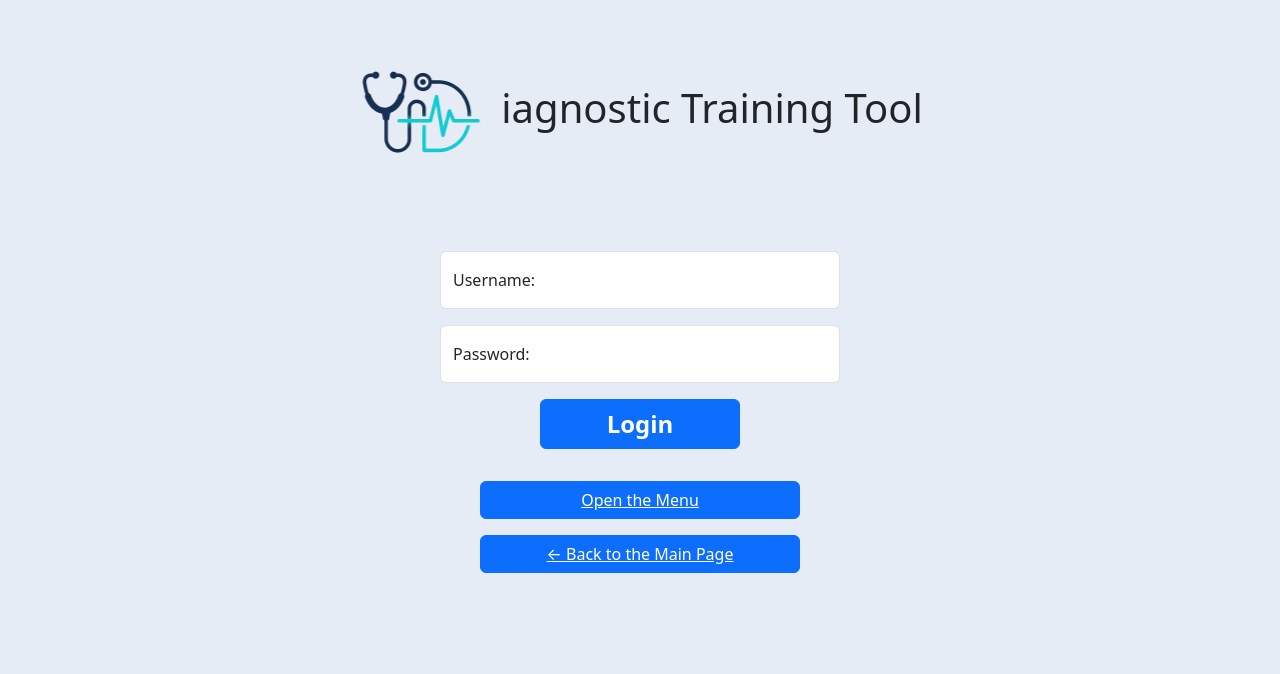
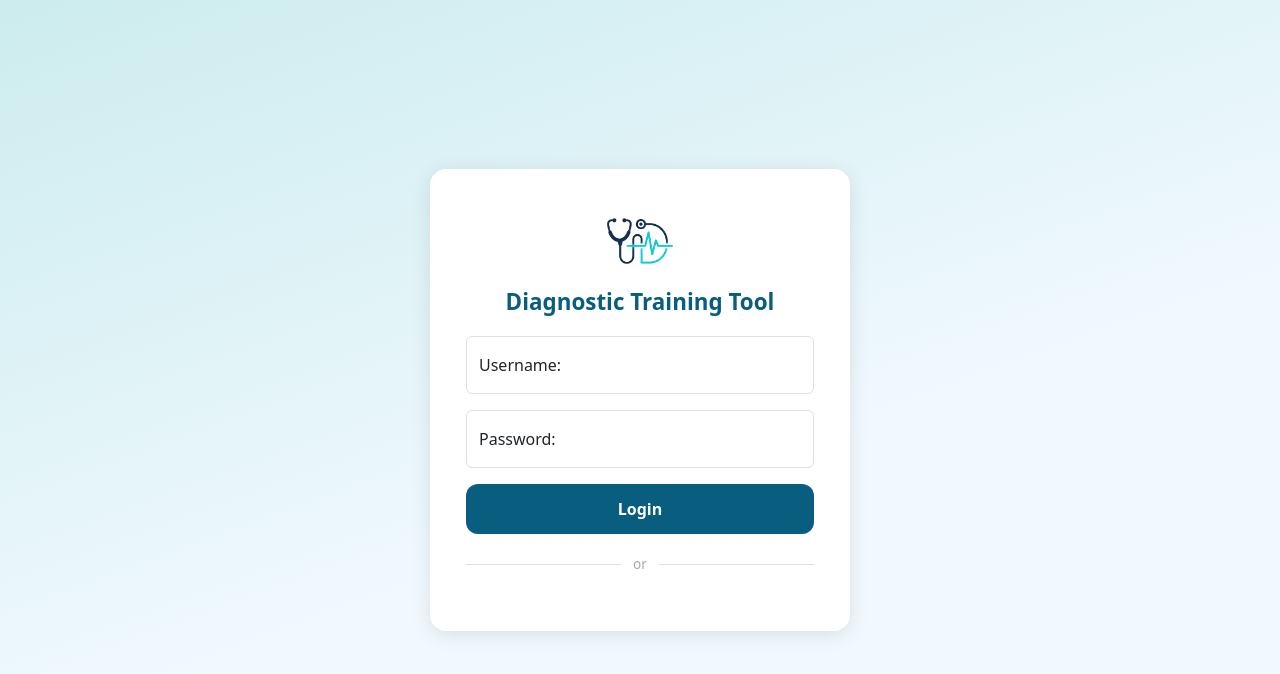
Before and after one commit to eddie-reyes/dtt, a React (Vite) app: page /login in a window 1280 px wide. Shown: the top 674 px of the page. Built offline with nearby package versions, Linux system fonts and the light colour scheme.

Commit message:
updated UI

```diff
--- a/index.html
+++ b/index.html
@@ -5,6 +5,9 @@
     <link rel="icon" type="image/svg+xml" href="src/assets/logo.png" />
     <meta name="viewport" content="width=device-width, initial-scale=1.0" />
     <title>Diagnostic Training Tool</title>
+    <link rel="preconnect" href="https://fonts.googleapis.com" />
+    <link rel="preconnect" href="https://fonts.gstatic.com" crossorigin />
+    <link href="https://fonts.googleapis.com/css2?family=Inter:wght@400;500;600;700&display=swap" rel="stylesheet" />
   </head>
   <body>
     <div id="root"></div>
--- a/src/App.module.css
+++ b/src/App.module.css
@@ -1,10 +1,61 @@
 .page {
   min-height: 100vh;
-  display: grid;
-  place-items: center;
-  gap: 20px;
+  display: flex;
+  justify-content: center;
+  align-items: center;
+  padding: 40px 20px;
+  background: linear-gradient(160deg, var(--light-teal) 0%, var(--bg) 60%);
+}
+
+.card {
+  background: white;
+  border-radius: var(--radius);
+  box-shadow: 0 4px 20px rgba(0, 0, 0, 0.1);
   padding: 40px;
-  background: #e6ecf5;
+  width: 100%;
+  max-width: 420px;
+  display: flex;
+  flex-direction: column;
+  align-items: center;
+  gap: 16px;
+  text-align: center;
+}
+
+.logo {
+  width: 88px;
+  height: auto;
+}
+
+.title {
+  font-size: 1.6rem;
+  font-weight: 700;
+  color: var(--dark-teal);
+  margin: 0;
+}
+
+.subtitle {
+  color: #666;
+  line-height: 1.6;
+  margin: 0;
+}
+
+.loginBtn {
+  display: block;
+  width: 100%;
+  padding: 14px;
+  background: var(--dark-teal);
+  color: white;
+  font-size: 1rem;
+  font-weight: 600;
+  border-radius: 12px;
+  text-decoration: none;
+  margin-top: 8px;
+  transition: background-color 0.15s ease;
+}
+
+.loginBtn:hover {
+  background: var(--green);
+  color: white;
 }
 
 /* .title {
--- a/src/components/Login/Login.jsx
+++ b/src/components/Login/Login.jsx
@@ -1,34 +1,23 @@
-// src/pages/Login/Login.jsx
+// src/components/Login/Login.jsx
 
 import { useEffect, useRef, useCallback } from "react";
-import { Link, useNavigate } from "react-router-dom";
+import { useNavigate } from "react-router-dom";
 import logo from "../../assets/logo.png";
-import LoginForm from "./LoginForm.jsx"
+import LoginForm from "./LoginForm.jsx";
 import styles from "./Login.module.css";
 import "../scss/styles.scss";
 
 const GOOGLE_CLIENT_ID = import.meta.env.VITE_GOOGLE_CLIENT_ID;
-// For Create React App use: process.env.REACT_APP_GOOGLE_CLIENT_ID
 
 export default function Login() {
   const googleButtonRef = useRef(null);
   const navigate = useNavigate();
 
   const handleGoogleCredentialResponse = useCallback((response) => {
-    const idToken = response.credential; // signed JWT from Google
-
-    // Decode the JWT payload to read user info (no verification — Option A)
+    const idToken = response.credential;
     const [, payloadBase64] = idToken.split(".");
     const payload = JSON.parse(atob(payloadBase64));
 
-    console.log("Google user info:", {
-      name: payload.name,
-      email: payload.email,
-      picture: payload.picture,
-      googleId: payload.sub,
-    });
-
-    // Store whatever you need in localStorage or app state
     localStorage.setItem("user", JSON.stringify({
       name: payload.name,
       email: payload.email,
@@ -72,33 +61,20 @@ export default function Login() {
   }, [handleGoogleCredentialResponse]);
 
   return (
-    <div
-      className={`d-flex justify-content-center align-items-center vh-100 ${styles.pageBackground}`}
-    >
-      <div className="w-50">
-        <span className="position-absolute top-0 start-50 translate-middle-x mt-5 d-flex align-items-center">
-          <img src={logo} alt="logo" style={{ width: "128px" }} />
-          <h1 className="d-inline-block ms-3">iagnostic Training Tool</h1>
-        </span>
+    <div className={`d-flex justify-content-center align-items-center vh-100 ${styles.pageBackground}`}>
+      <div className={styles.card}>
+        <div className={styles.cardHeader}>
+          <img src={logo} alt="logo" className={styles.logo} />
+          <h1 className={styles.title}>Diagnostic Training Tool</h1>
+        </div>
 
-        <div className="d-flex flex-column align-items-center gap-3 mt-4">
-          {/* Username and password is 'admin' */}
-          <LoginForm></LoginForm>
-          {/* Official Google Sign-In button */}
-          <div ref={googleButtonRef} />
+        <LoginForm />
 
-          {/* Temporary nav buttons */}
-          <button className="btn btn-primary w-50">
-            <Link className="text-white" to="/menu">
-              Open the Menu
-            </Link>
-          </button>
-          <button className="btn btn-primary w-50">
-            <Link className="text-white" to="/">
-              ← Back to the Main Page
-            </Link>
-          </button>
+        <div className={styles.divider}>
+          <span>or</span>
         </div>
+
+        <div ref={googleButtonRef} className="d-flex justify-content-center" />
       </div>
     </div>
   );
--- a/src/components/Login/Login.module.css
+++ b/src/components/Login/Login.module.css
@@ -1,126 +1,50 @@
 .pageBackground {
-  background: #e6ecf5;
+  background: linear-gradient(160deg, var(--light-teal) 0%, var(--bg) 60%);
 }
 
-/* .body {
-    grid: 1fr 1fr 1fr / 1fr 1fr 1fr;
-    background: #919191;
-    font-family: -apple-system, BlinkMacSystemFont, 'Segoe UI', Roboto, Helvetica, Arial, sans-serif, 'Apple Color Emoji', 'Segoe UI Emoji', 'Segoe UI Symbol';
+.card {
+  background: white;
+  border-radius: var(--radius);
+  box-shadow: 0 4px 20px rgba(0, 0, 0, 0.1);
+  padding: 36px;
+  width: 100%;
+  max-width: 420px;
+  display: flex;
+  flex-direction: column;
+  gap: 20px;
 }
 
-.body:before {
-    content: "";
-    position: absolute;
-    top: 0;
-    left: 0;
-    width: 100%;
-    height: 100%;
-    background: #919191;
-    z-index: -1; /* Ensure the overlay is behind the content
+.cardHeader {
+  display: flex;
+  flex-direction: column;
+  align-items: center;
+  gap: 12px;
+  text-align: center;
+}
+
+.logo {
+  width: 72px;
+  height: auto;
 }
 
 .title {
-    grid-area: 1 / 1 / 2 / 4;
-    display: flex;
-    justify-content: center;
-    align-items: center;
-    color: #025c7d;
-    font-size: 3em;
+  font-size: 1.4rem;
+  font-weight: 700;
+  color: var(--dark-teal);
+  margin: 0;
 }
 
-.logo {
-    grid-area: 2 / 2 / 3 / 3;
-    display: flex;
-    justify-content: center;
-    align-items: center;
+.divider {
+  display: flex;
+  align-items: center;
+  gap: 12px;
+  color: #aaa;
+  font-size: 0.85rem;
 }
 
-.img {
-    width: 150px;
-    height: 150px;
-    border-radius: 50%;
+.divider::before,
+.divider::after {
+  content: '';
+  flex: 1;
+  border-top: 1px solid #ddd;
 }
-
-.login {
-    display: grid;
-    grid-template-rows: 1fr 1fr 1fr;
-    grid-template-columns: 1fr;
-    align-items: start;
-    align-content: stretch;
-    justify-items: start;
-    justify-content: stretch;
-    background-color: #828282;
-}
-
-.username {
-        align-self: center;
-        justify-self: center;
-        grid-column: 1;
-        grid-row: 1;
-
-        background: #26bed9;
-        border-radius: 90px;
-        color: #0e6a8a;
-}
-
-.password {
-        align-self: center;
-        justify-self: center;
-        grid-column: 1;
-        grid-row: 2;
-
-        background: #26bed9;
-        border-radius: 90px;
-        color: #0e6a8a;
-}
-
-.submit {
-        align-self: center;
-        justify-self: center;
-        grid-column: 1;
-        grid-row: 3;
-
-        background-color: #0a5d7e;
-        border-radius: 90px;
-        color: white;
-}
-
-
-.visittext {
-    position: absolute;
-    bottom: 10px;
-    left: 50%;
-    transform: translateX(-50%);
-}
-
-.copyright {
-    position: absolute;
-    bottom: 10px;
-    right: 10px;
-}
-
-.text {
-    color: #025c7d;
-}
-
-.backButton {
-  text-decoration: none;
-  padding: 8px 14px;
-  border-radius: 10px;
-  background: var(--light-teal);
-  color: var(--dark-teal);
-  font-weight: 600;
-  grid-column: 1;
-  grid-row: 1;
-}
-
-.backButton:hover {
-  background: var(--green);
-  color: white;
-}
-
-.back {
-    grid-column: 1;
-    grid-row: 1;
-}
-*/
--- a/src/components/Login/LoginForm.jsx
+++ b/src/components/Login/LoginForm.jsx
@@ -85,7 +85,8 @@ export default function LoginForm() {
             <label htmlFor="floatingPassword">Password:</label>
           </div>
           <button
-            className="btn btn-primary w-50 d-block mx-auto fs-4 fw-bold"
+            className="btn w-100 fw-semibold"
+            style={{ background: "var(--dark-teal)", color: "white", padding: "12px", borderRadius: "12px" }}
             disabled={disabled}
             type="submit"
           >
--- a/src/index.css
+++ b/src/index.css
@@ -4,8 +4,9 @@
   --dark-teal: #095d7e;
   --light-teal: #ccecee;
   --bg: #f1f9ff;
+  --radius: 16px;
 
-  font-family: system-ui, Avenir, Helvetica, Arial, sans-serif;
+  font-family: 'Inter', system-ui, Avenir, Helvetica, Arial, sans-serif;
   line-height: 1.5;
   font-weight: 400;
 
@@ -13,6 +14,11 @@
   text-rendering: optimizeLegibility;
   -webkit-font-smoothing: antialiased;
   -moz-osx-font-smoothing: grayscale;
+}
+
+.form-control:focus {
+  border-color: var(--dark-teal) !important;
+  box-shadow: 0 0 0 0.2rem rgba(9, 93, 126, 0.2) !important;
 }
 
 * {
--- a/src/pages/HomePage.jsx
+++ b/src/pages/HomePage.jsx
@@ -5,24 +5,17 @@ import logo from "../assets/logo.png";
 export default function Home() {
   return (
     <div className={styles.page}>
-      <img className="w-25" src={logo} alt="logo"></img>
-      <h1 className={styles.title}>Welcome to Diagnostic Training Tool</h1>
-      <h4 className="text-center text-muted mb-4">
-        Practice diagnosing patients in a simulated environment. Login in to
-        begin your session.
-      </h4>
-      {/* <Link to="/calculator" className={styles.openBtn}>
-          Open Calculator
-        </Link> */}
-      <button className="btn btn-primary w-25 d-block mx-auto fs-4 fw-bold ">
-        <Link to="/login" className="text-white text-decoration-none d-block">
+      <div className={styles.card}>
+        <img className={styles.logo} src={logo} alt="logo" />
+        <h1 className={styles.title}>Diagnostic Training Tool</h1>
+        <p className={styles.subtitle}>
+          Practice diagnosing patients in a simulated environment. Log in to
+          begin your session.
+        </p>
+        <Link to="/login" className={styles.loginBtn}>
           Log In
         </Link>
-      </button>
-
-      {/* <Link to="/menu" className={styles.openBtn}>
-          Open Menu
-        </Link> */}
+      </div>
     </div>
   );
 }
```
